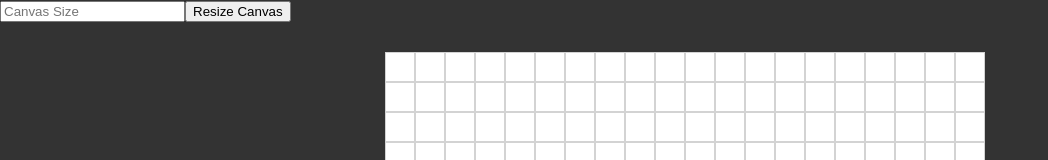
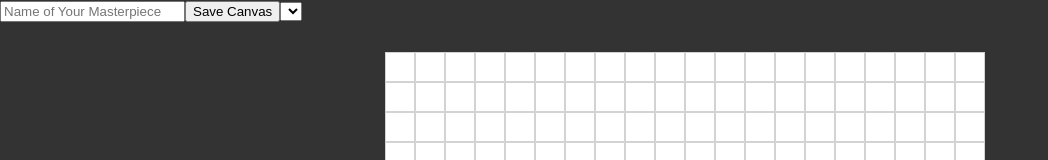
Before and after one commit to PeterArriaza/pixel-paint, a React (Create React App) app: page / in a window 1280 px wide. Shown: the top 160 px of the page, without its empty margins (0-1048 px from the left). Built offline with nearby package versions, Linux system fonts and the light colour scheme.

Commit message:
localStorage saving

```diff
--- a/src/App.js
+++ b/src/App.js
@@ -1,20 +1,39 @@
-import React, { useState } from 'react';
+import React, { useState, useEffect } from 'react';
 import './App.css';
 import './colors.css';
 import Canvas from './components/Canvas';
 import ColorPicker from './components/ColorPicker';
 import CanvasOptions from './components/CanvasOptions';
+import { storageAvailable } from './storageAvailable';
 
 const App = () => {
   const [color, setColor] = useState(0);
   const [canvasSize, setCanvasSize] = useState(20);
+  const [matrix, setMatrix] = useState([[]]);
+
+  const saveToLocalStorage = title => {
+    storageAvailable('localStorage')
+      ? localStorage.setItem(title, matrix)
+      : alert('Local Storage is not available');
+  };
+
+  useEffect(() => console.log(localStorage));
 
   return (
     <div className="App">
-      <CanvasOptions setCanvasSize={size => setCanvasSize(size)} />
+      <CanvasOptions
+        // setCanvasSize={size => setCanvasSize(size)}
+        saveCanvas={title => saveToLocalStorage(title)}
+        canvases={Object.keys(localStorage)}
+        openCanvas={name => console.log(name)}
+      />
       <div className="canvas">
         <ColorPicker currentColor={color} setColor={color => setColor(color)} />
-        <Canvas currentColor={color} size={canvasSize} />
+        <Canvas
+          currentColor={color}
+          size={canvasSize}
+          setMatrixState={canvas => setMatrix(canvas)}
+        />
       </div>
     </div>
   );
--- a/src/components/Canvas.js
+++ b/src/components/Canvas.js
@@ -15,6 +15,7 @@ const Canvas = props => {
     const newMatrix = JSON.parse(JSON.stringify(matrix));
     newMatrix[rowIndex][colIndex] = props.currentColor;
     setMatrix(newMatrix);
+    props.setMsatrixState(newMatrix);
   };
 
   const styles = StyleSheet.create({
--- a/src/components/CanvasOptions.js
+++ b/src/components/CanvasOptions.js
@@ -2,9 +2,10 @@ import React, { useState } from 'react';
 
 const CanvasOptions = props => {
   const [size, setSize] = useState(20);
+  const [title, setTitle] = useState('');
   return (
     <div>
-      <input
+      {/* <input
         type="number"
         placeholder="Canvas Size"
         min="0"
@@ -12,7 +13,21 @@ const CanvasOptions = props => {
       />
       <button type="button" onClick={() => props.setCanvasSize(size)}>
         Resize Canvas
+      </button> */}
+      <input
+        type="text"
+        placeholder="Name of Your Masterpiece"
+        s
+        onChange={e => setTitle(e.target.value)}
+      />
+      <button type="button" onClick={() => props.saveCanvas(title)}>
+        Save Canvas
       </button>
+      <select onChange={e => props.openCanvas(e.target.value)}>
+        {props.canvases.map(canvas => (
+          <option value={canvas}>{canvas}</option>
+        ))}
+      </select>
     </div>
   );
 };
--- /dev/null
+++ b/src/storageAvailable.js
@@ -0,0 +1,30 @@
+function storageAvailable(type) {
+  var storage;
+  try {
+    storage = window[type];
+    var x = '__storage_test__';
+    storage.setItem(x, x);
+    storage.removeItem(x);
+    return true;
+  } catch (e) {
+    return (
+      e instanceof DOMException &&
+      // everything except Firefox
+      (e.code === 22 ||
+        // Firefox
+        e.code === 1014 ||
+        // test name field too, because code might not be present
+        // everything except Firefox
+        e.name === 'QuotaExceededError' ||
+        // Firefox
+        e.name === 'NS_ERROR_DOM_QUOTA_REACHED') &&
+      // acknowledge QuotaExceededError only if there's something already stored
+      storage &&
+      storage.length !== 0
+    );
+  }
+}
+
+// from https://developer.mozilla.org/en-US/docs/Web/API/Web_Storage_API/Using_the_Web_Storage_API
+
+export { storageAvailable };
```
